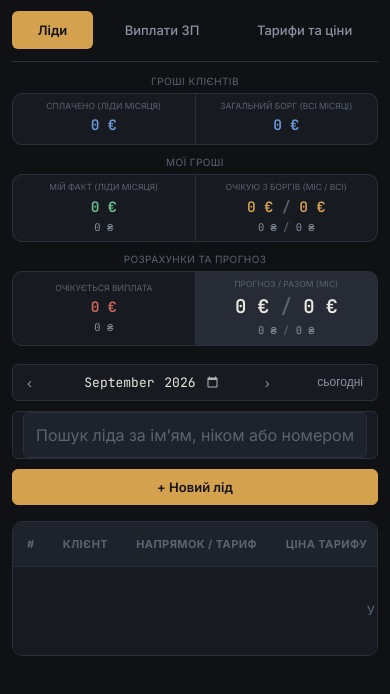
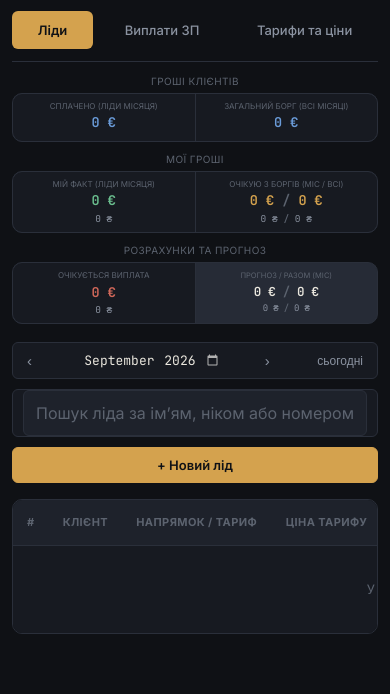
Before and after one commit to vladosssssssss/staty, a plain HTML site: page index.html in a window 390 px wide. Shown: the part 64-758 px from the top of the page. Drawn offline with Linux system fonts and the light colour scheme; no server answers.

Commit message:
Update style.css

```diff
--- a/style.css
+++ b/style.css
@@ -133,7 +133,6 @@ table { width: 100%; border-collapse: collapse; }
 .form-row--split { display: grid; grid-template-columns: 1fr 1fr; gap: 16px; }
 .lead-edit-grid { display: grid; grid-template-columns: 1fr 1fr; gap: 16px; margin-bottom: 12px; }
 
-/* Глобальні стилі полів (ВИЛУЧЕНО input[type="month"]) */
 input[type="text"], input[type="number"], input[type="date"], select, textarea { width: 100%; box-sizing: border-box; display: block; background: var(--surface-2); border: 1px solid var(--rule); border-radius: var(--radius-sm); color: var(--text); font-family: var(--font-body); font-size: 14px; padding: 11px 12px; outline: none; transition: border 0.15s; -webkit-appearance: none; appearance: none; }
 select { background-image: linear-gradient(45deg, transparent 50%, var(--gold) 50%), linear-gradient(135deg, var(--gold) 50%, transparent 50%); background-position: calc(100% - 15px) 50%, calc(100% - 10px) 50%; background-size: 5px 5px, 5px 5px; background-repeat: no-repeat; padding-right: 32px; cursor: pointer; }
 select option { background: var(--surface-2); color: var(--text); }
@@ -190,10 +189,15 @@ input:focus, select:focus, textarea:focus { border-color: var(--gold); }
   .tab { flex: 1 1 auto; text-align: center; padding: 10px; font-size: 13px; white-space: nowrap; }
   .ledger__figures { gap: 10px; margin-top: 12px; }
 
-  .figure { padding: 8px 4px; gap: 3px; }
-  .figure__label { font-size: 8.5px; letter-spacing: 0; line-height: 1.15; }
-  .figure__value { font-size: 14.5px; overflow-wrap: anywhere; }
-  .figure__sub { font-size: 10.5px; }
+  .figure { padding: 8px 2px; gap: 2px; }
+  .figure__label { font-size: 8px; letter-spacing: 0; line-height: 1.1; }
+  .figure__value { font-size: 13.5px; word-break: break-word; }
+  .figure__sub { font-size: 9.5px; }
+
+  /* Робимо третій блок ще компактнішим, щоб влізли подвійні цифри */
+  .figure--cashflow .figure__label { font-size: 7.5px; }
+  .figure--cashflow .figure__value { font-size: 12.5px; letter-spacing: -0.3px; }
+  .figure--cashflow .figure__sub { font-size: 9px; letter-spacing: -0.2px; }
 
   .toolbar { align-items: stretch; gap: 10px; margin-bottom: 16px; }
   .month-nav, .search-box, .toolbar > .btn { width: 100%; }
@@ -214,7 +218,6 @@ input:focus, select:focus, textarea:focus { border-color: var(--gold); }
   .mini-fig b { font-size: 13px; }
   .payments-table { min-width: 500px; }
 
-  /* ВИЛУЧЕНО input[type="month"] з глобального ресету для мобілки */
   input[type="text"], input[type="number"], input[type="date"], select, textarea { font-size: 16px; padding: 12px; min-height: 46px; }
 
   .toast { left: 12px; right: 12px; bottom: 12px; transform: translateY(20px); text-align: center; }
```
